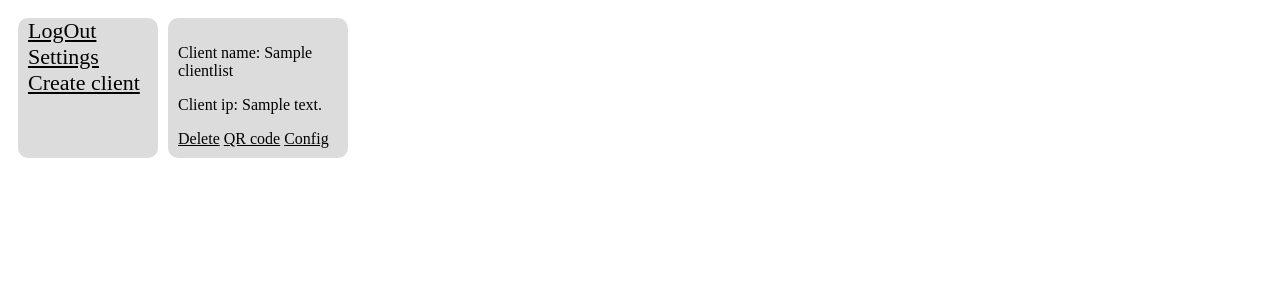
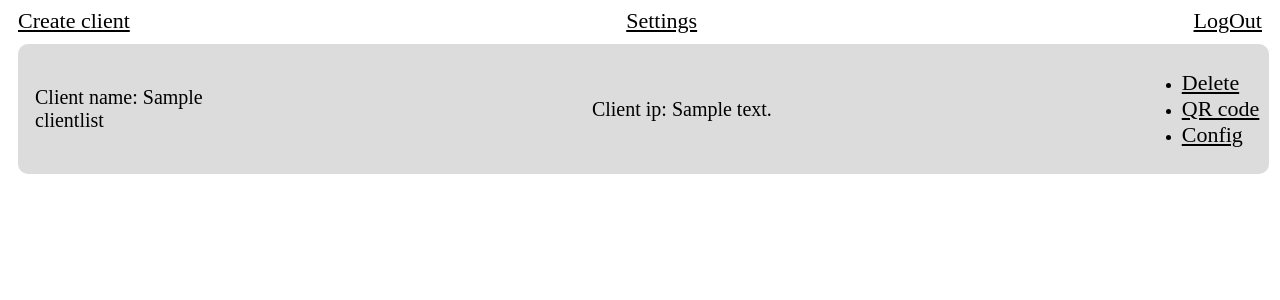
Before and after one commit to unlimmitted/MikroTik_WG_WebManager-old-, a Django app: page / in a window 1280 px wide. Shown: the top 300 px of the page. Run offline with Django 4.2, Linux system fonts and the light colour scheme; a user stored in the database is signed in; tables that the repository leaves empty hold one stand-in row (values such as "Sample post").

Commit message:
Add design

```diff
--- a/templates/base.html
+++ b/templates/base.html
@@ -22,13 +22,40 @@ width: 6em
         background-color: #DCDCDC;
     }
     .column {
+        margin-left: 30%;
         border-radius: 10px;
         float: left;
-        width: 180px;
+        width: 99%;
         padding: 10px;
         margin: 10px 10px 10px 10px;
-        margin-outside: 10px;
-        height: 140px;
+        height: 100%;
+}
+    .flex {
+   display: flex;
+   justify-content: space-between;
+}
+    .textcols {
+	display: flex;
+	flex-direction: row;
+	flex-wrap: wrap;
+	width: 100%;
+}
+.textcols-item {
+	display: flex;
+	flex-direction: column;
+	flex-basis: 100%;
+	flex: 1;
+	height: 30%;
+	background: #fff2e1;
+}
+.textcols-item + .textcols-item {
+	margin-left: 5%;
+}
+    th, td {
+  /* Внутренний отступ и размер ячеек */
+  padding: 5px;
+  width: 200px;
+  height: 60px;
 }
 </style>
 
--- a/templates/index.html
+++ b/templates/index.html
@@ -11,20 +11,30 @@
     <form method="post">
     {% csrf_token %}
     {% if request.user.is_authenticated %}
-        <div class="navigation" style="float: left">
-            <a style="margin-bottom: 50px; margin-left: 10px; margin-right: 10px; font-size: 22px; color: black" href="{% url 'logout' %}">LogOut</a>
-            <a style="margin-bottom: 50px; margin-left: 10px; margin-right: 10px; font-size: 22px; color: black" href="{% url 'settings' %}">Settings</a>
+        <div class="flex">
             <a style="margin-left: 10px; margin-right: 10px; font-size: 22px; color: black" href="{% url 'CreateClient' %}">Create client</a>
+            <a style="margin-left: 10px; margin-right: 10px; font-size: 22px; color: black" href="{% url 'settings' %}">Settings</a>
+            <a style="margin-left: 10px; margin-right: 10px; font-size: 22px; color: black" href="{% url 'logout' %}">LogOut</a>
         </div>
         {% for i in form %}
             <div class="column" style="background-color:#DCDCDC;">
-                <div>
-                    <p>Client name: {{ i.name }}</p>
-                    <p>Client ip: {{ i.Address }}</p>
-                    <div class="style">
-                        <a class="style" style="color: black" href="{% url 'delete' i.name %}">Delete</a>
-                        <a class="style" style="color: black" href="{% url 'showQR' i.name %}">QR code</a>
-                        <a class="style" style="color: black" href="{% url 'download' i.name %}">Config</a>
+                <div class="flex">
+                    <table>
+                        <tr>
+                            <td><p style="font-size: 20px">Client name: {{ i.name }}</p></td>
+                        </tr>
+                    </table>
+                    <table>
+                        <tr>
+                            <td><p style="font-size: 20px">Client ip: {{ i.Address }}</p></td>
+                        </tr>
+                    </table>
+                    <div>
+                        <ul>
+                            <li><a style="color: black; font-size: 22px" href="{% url 'delete' i.name %}">Delete</a></li>
+                            <li><a style="color: black; font-size: 22px" href="{% url 'showQR' i.name %}">QR code</a></li>
+                            <li><a style="color: black; font-size: 22px" href="{% url 'download' i.name %}">Config</a></li>
+                        </ul>
                     </div>
                 </div>
             </div>
--- a/web/views.py
+++ b/web/views.py
@@ -1,6 +1,5 @@
 import json
 import os
-
 import pywgkey
 import qrcode
 import routeros_api
@@ -78,6 +77,7 @@ def dashboard(request):
     form = ClientList.objects.all()
     return render(request, 'index.html', context={'form': form})
 
+
 ##Update MikroTik connection info in 'settings.json'
 def settings(request):
     form = ConSettings(request.POST)
@@ -100,16 +100,33 @@ def settings(request):
                 json.dump(data, outfile, indent=2)
             return redirect('home')
         else:
-            return render(request, 'settings.html', context={'form': form})
+            with open('settings.json') as json_file:
+                data = json.load(json_file)
+                for p in data['settings']:
+                    end_point = p['end_point']
+                    login = p['login']
+                    passwd = p['password']
+                    network = p['network']
+                    DNS = p['DNS']
+                    MTU = p['MTU']
+                    Interface = p['Interface']
+                    address = p['address']
+            return render(request, 'settings.html', context={'form': form,
+                                                             'Hostname': address,
+                                                             'Login': login, 'Password': passwd,
+                                                             'DNS': DNS, 'MTU': MTU,
+                                                             'Interface': Interface, 'Endpoint': end_point})
 
 
 def logout_user(request):
     logout(request)
     return redirect('login')
 
+
 ##Page with QR code
 def showQR(request, name):
     return render(request, 'showQR.html', context={'name': name})
+
 
 ##Download config file
 def download(request, name):
@@ -119,13 +136,13 @@ def download(request, name):
 
 
 def delete(request, name):
-    #Delete on MikroTik
+    # Delete on MikroTik
     api = connection()
     list_get = api.get_resource('/interface/wireguard/peers')
     get_id = list_get.get(comment=name)[0].get('id')
     list_get.remove(id=get_id)
 
-    #Delete config's file
+    # Delete config's file
     config_path = os.path.join(os.path.abspath(os.path.dirname(__file__)),
                                fr'configs\{name}.conf')
     QR_path = os.path.join(os.path.abspath(os.path.dirname(__file__)),
@@ -133,7 +150,7 @@ def delete(request, name):
     os.remove(config_path)
     os.remove(QR_path)
 
-    #Delete client in DB
+    # Delete client in DB
     form = ClientList.objects.get(name=name)
     form.delete()
     return redirect('home')
@@ -145,7 +162,7 @@ def create_client(request):
         api = connection()
         name = form.cleaned_data.get('name')
 
-        #Get new ip
+        # Get new ip
         with open('settings.json') as json_file:
             data = json.load(json_file)
             for p in data['settings']:
@@ -156,7 +173,7 @@ def create_client(request):
         get_client_name = api.get_resource('/interface/wireguard/peers').get(comment=name)
         if get_client_name:
 
-            #Send error
+            # Send error
             error = f'Client named "{name}" already exists'
             return render(request, 'error_view.html', context={'error': error})
         else:
@@ -164,7 +181,7 @@ def create_client(request):
             client_key = pywgkey.WgKey()
             list_address_num = api.get_resource('/interface/wireguard/peers')
 
-            #Save in DB
+            # Save in DB
             with open('settings.json') as settings:
                 data = json.load(settings)
                 for p in data['settings']:
@@ -178,14 +195,14 @@ def create_client(request):
                 client_data.PersistentKeepalive = '30'
                 client_data.save()
 
-            #Send new client data on MikroTik
+            # Send new client data on MikroTik
             list_address_num.add(interface=get_interface_from_settings(),
                                  comment=f"{name}",
                                  public_key=client_key.pubkey,
                                  allowed_address=new_ip,
                                  persistent_keepalive='00:00:20')
 
-            #Create config & QR code
+            # Create config & QR code
             with open('settings.json') as settings:
                 data = json.load(settings)
                 for p in data['settings']:
```
Also changed, not shown: templates/login.html (+5 -3 lines), templates/settings.html (+33 -3 lines), templates/showQR.html (+5 -5 lines), web/forms.py (+8 -8 lines).
